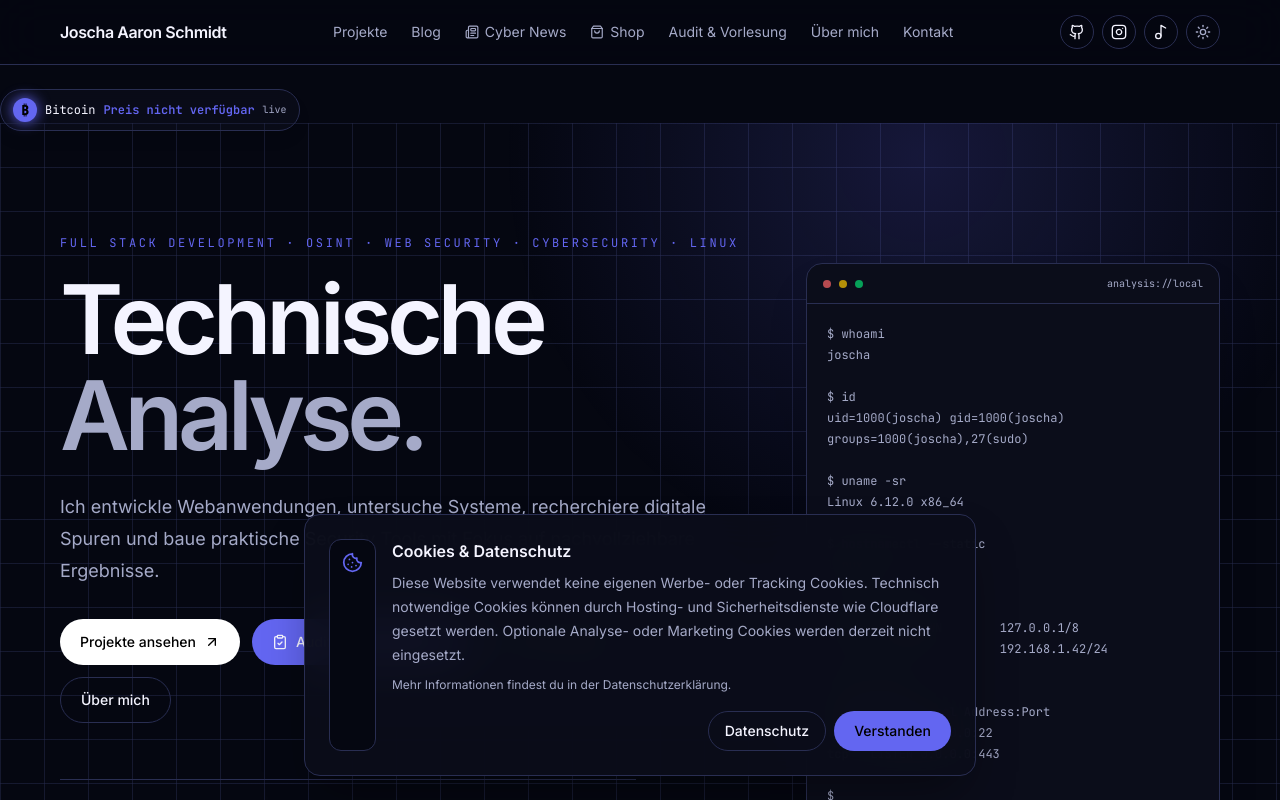
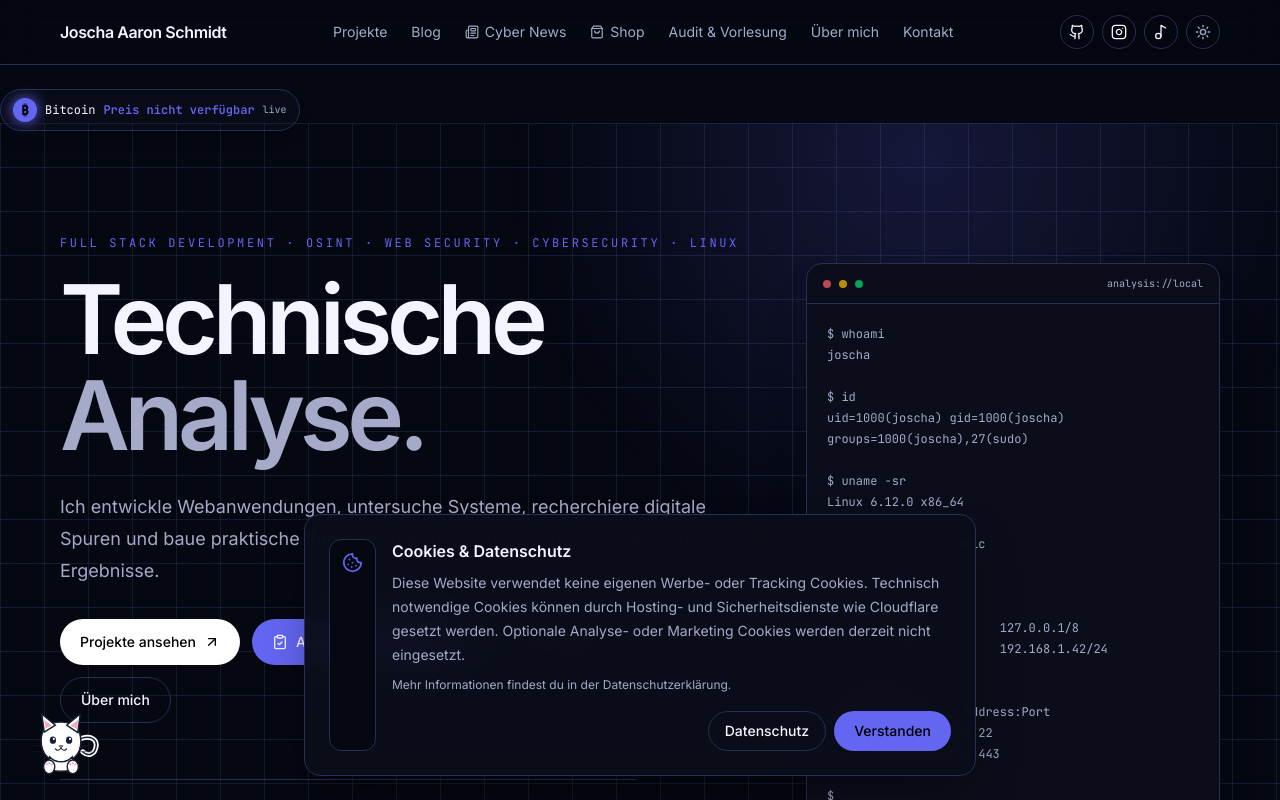
Before and after one commit to aaron0sec/webseite, a Next.js app: page / in a window 1280 px wide. Shown: the top 800 px of the page. Built offline with nearby package versions, Linux system fonts and the light colour scheme; no server answers.

Commit message:
feat: use full body interactive footer cat

```diff
--- a/src/app/layout.tsx
+++ b/src/app/layout.tsx
@@ -5,6 +5,7 @@ import { SiteFooter } from "@/components/site-footer";
 import { CookieConsent } from "@/components/cookie-consent";
 import { BitcoinTicker } from "@/components/bitcoin-ticker";
 import { CursorLiquid } from "@/components/cursor-liquid";
+import { CuteFooterCat } from "@/components/cute-footer-cat";
 
 const siteUrl = "https://joschaschmidt.com";
 const siteName = "Joscha Aaron Schmidt | Webentwicklung, IT, OSINT und Cybersecurity";
@@ -80,6 +81,7 @@ export default function RootLayout({ children }: Readonly<{ children: React.Reac
         <BitcoinTicker />
         {children}
         <SiteFooter />
+        <CuteFooterCat />
         <CookieConsent />
       </body>
     </html>
```
